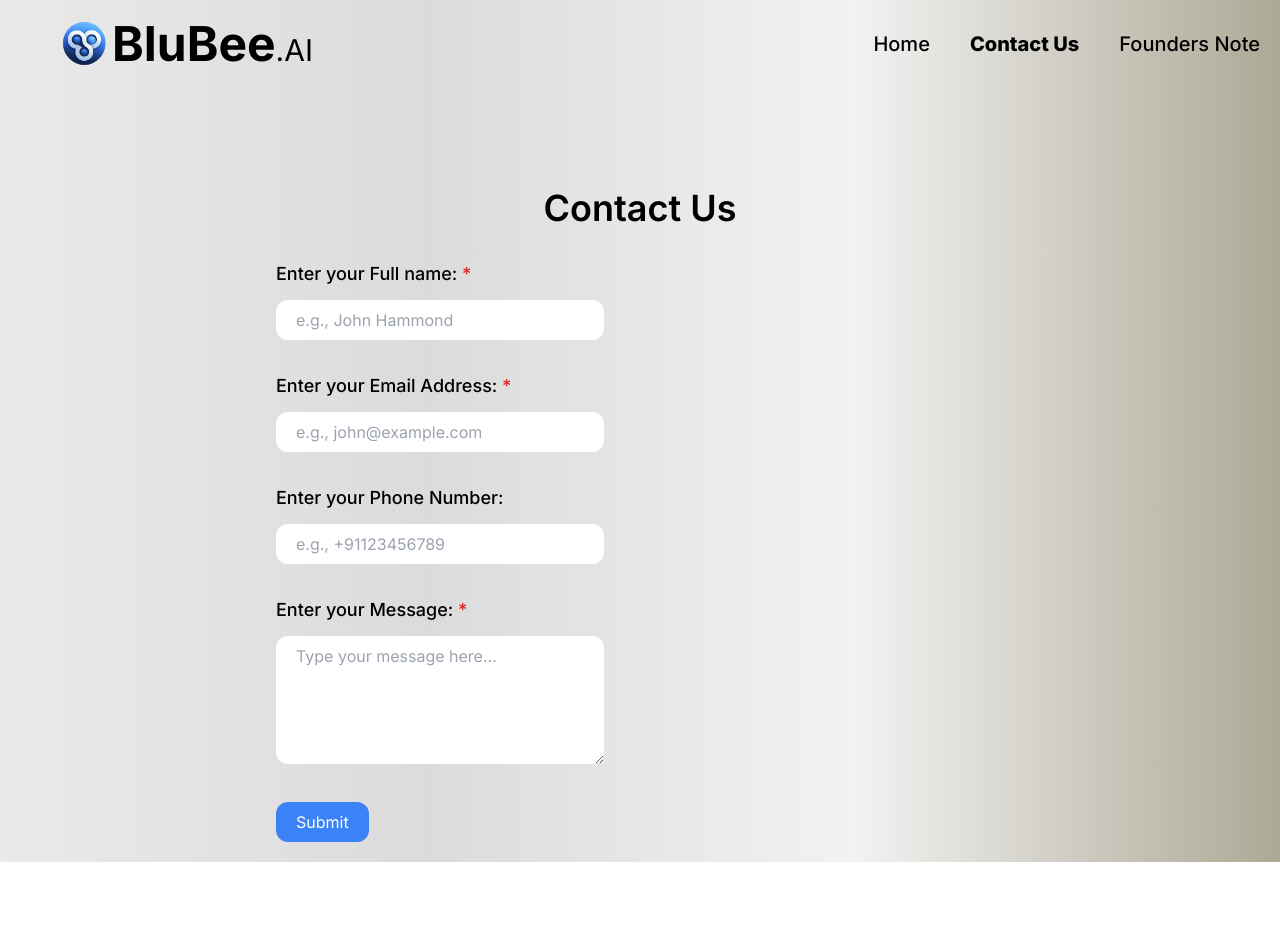
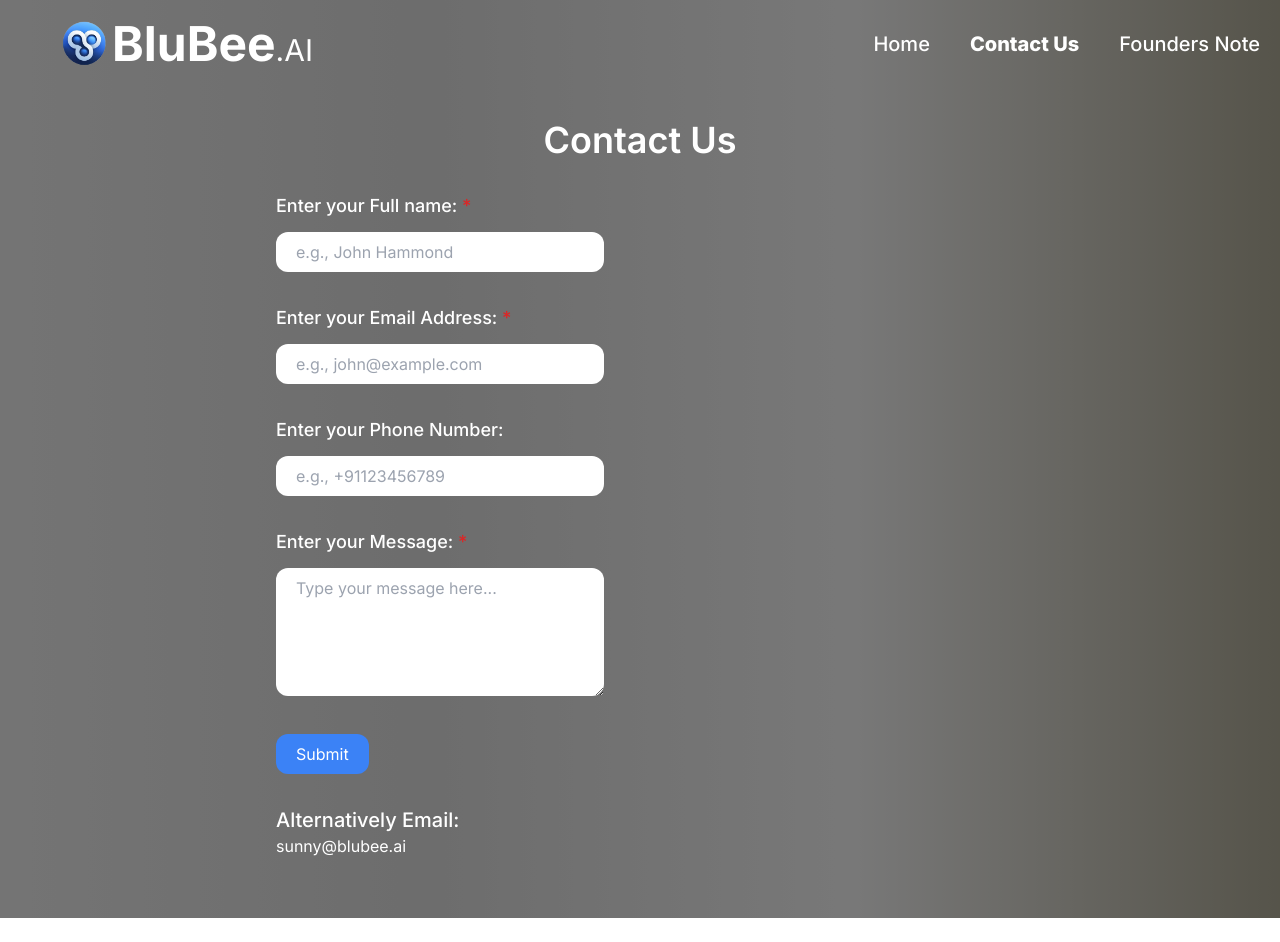
Before and after one commit to Arsooo-SunnY/blubee, a Next.js app: page /contact in a window 1280 px wide. Built offline with nearby package versions, Linux system fonts and the light colour scheme.

Commit message:
Update page.js

```diff
--- a/src/app/contact/page.js
+++ b/src/app/contact/page.js
@@ -31,7 +31,7 @@ const ContactUs = () => {
                 .from('contacts')
                 .insert([formData]);
             if (error) throw error;
-            alert('Form submitted successfully!');
+            alert('Thank you for contacting us! We have received your message.');
         } catch (error) {
             console.error('Error submitting form:', error.message);
             alert('Error submitting form. Please try again.');
@@ -44,32 +44,33 @@ const ContactUs = () => {
     };
 
     return (
-        <div className="bg-custom-gradient min-h-screen">
-            <nav className='flex items-center justify-between p-5 md:ml-10'>
+        <div className="bg-custom-gradient text-white min-h-screen">
+            <div className="bg-black bg-opacity-50 min-h-screen">
+                <nav className="flex items-center justify-between p-5 md:ml-10">
                     <Link href="/">
-                    <div className='flex items-center'>
-                        <img src={logoImage} alt="BluBee Logo" className='w-12 h-12 mr-1' />
+                        <div className="flex items-center">
+                            <img src={logoImage} alt="BluBee Logo" className="w-12 h-12 mr-1" />
                             <h1>
-                            <span className='text-3xl md:text-5xl font-bold'>BluBee</span>
-                            <span className='text-xl md:text-3xl'>.AI</span>
+                                <span className="text-3xl md:text-5xl font-bold">BluBee</span>
+                                <span className="text-xl md:text-3xl">.AI</span>
                             </h1>
                         </div>
                     </Link>
-                <div className='md:hidden'>
-                    <button onClick={() => setMenuOpen(!menuOpen)} className='text-white focus:outline-none'>
-                        <svg className='w-6 h-6' fill='none' stroke='currentColor' viewBox='0 0 24 24' xmlns='http://www.w3.org/2000/svg'>
+                    <div className="md:hidden">
+                        <button onClick={() => setMenuOpen(!menuOpen)} className="text-white focus:outline-none">
+                            <svg className="w-6 h-6" fill="none" stroke="currentColor" viewBox="0 0 24 24" xmlns="http://www.w3.org/2000/svg">
                                 {menuOpen ? (
-                                <path strokeLinecap='round' strokeLinejoin='round' strokeWidth='2' d='M6 18L18 6M6 6l12 12' />
+                                    <path strokeLinecap="round" strokeLinejoin="round" strokeWidth="2" d="M6 18L18 6M6 6l12 12" />
                                 ) : (
-                                <path strokeLinecap='round' strokeLinejoin='round' strokeWidth='2' d='M4 6h16M4 12h16M4 18h16' />
+                                    <path strokeLinecap="round" strokeLinejoin="round" strokeWidth="2" d="M4 6h16M4 12h16M4 18h16" />
                                 )}
                             </svg>
                         </button>
                     </div>
-                <div className={`md:flex hidden md:space-x-10 text-lg md:text-xl font-medium`}>
-                    <Link href="/" className='block py-2 md:py-0'>Home</Link>
-                    <Link href="/contact" className='block py-2 md:py-0 font-extrabold'>Contact Us</Link>
-                    <Link href="/about" className='block py-2 md:py-0'>Founders Note</Link>
+                    <div className="hidden md:flex md:space-x-10 text-lg md:text-xl font-medium">
+                        <Link href="/" className="block py-2 md:py-0">Home</Link>
+                        <Link href="/contact" className="block py-2 md:py-0 font-extrabold">Contact Us</Link>
+                        <Link href="/about" className="block py-2 md:py-0">Founders Note</Link>
                     </div>
                 </nav>
 
@@ -81,7 +82,7 @@ const ContactUs = () => {
                             exit="hidden"
                             variants={menuVariants}
                             transition={{ type: 'spring', stiffness: 300, damping: 30 }}
-                    className='fixed inset-0 z-50 flex flex-col items-center justify-center bg-gray-700 bg-opacity-90 text-white text-2xl'
+                            className="fixed inset-0 z-50 flex flex-col items-center justify-center bg-gray-700 bg-opacity-90 text-white text-2xl"
                         >
                             <button onClick={() => setMenuOpen(false)} className="absolute top-5 right-5 text-white">
                                 <svg className="w-8 h-8" fill="none" stroke="currentColor" viewBox="0 0 24 24" xmlns="http://www.w3.org/2000/svg">
@@ -89,66 +90,70 @@ const ContactUs = () => {
                                 </svg>
                             </button>
                             <div className="space-y-8 text-center text-white text-2xl">
-                            <Link href="/" onClick={() => setMenuOpen(false)}>Home</Link><br/><br/>
-                            <Link href="/contact" onClick={() => setMenuOpen(false)}>Contact Us</Link><br/><br/>
-                            <Link href="/about" onClick={() => setMenuOpen(false)}>Founders Note</Link><br/><br/>
+                                <Link href="/" onClick={() => setMenuOpen(false)}>Home</Link>
+                                <Link href="/contact" onClick={() => setMenuOpen(false)}>Contact Us</Link>
+                                <Link href="/about" onClick={() => setMenuOpen(false)}>Founders Note</Link>
                             </div>
                         </motion.div>
                     )}
                 </AnimatePresence>
 
-            <div className="w-full md:w-[60%] mx-auto space-y-8 my-20 p-5">
+                <div className="w-full md:w-[60%] mx-auto space-y-8 my-3 p-5">
                     <h1 className="text-4xl font-semibold text-center">Contact Us</h1>
                     <form onSubmit={handleSubmit} className="space-y-8">
                         <div className="space-y-3">
-                        <label htmlFor="uname" className="text-lg font-medium">Enter your Full name: <span className='text-red-600'>*</span></label><br />
+                            <label htmlFor="uname" className="text-lg font-medium">Enter your Full name: <span className="text-red-600">*</span></label><br/>
                             <input
                                 type="text"
                                 name="uname"
                                 id="uname"
                                 value={formData.uname}
                                 onChange={handleChange}
+                                maxLength={100}
                                 placeholder="e.g., John Hammond"
-                            className="px-5 py-2 rounded-xl w-full xl:w-[45%]"
+                                className="px-5 py-2 rounded-xl w-full xl:w-[45%] text-black"
                                 required
-                        /><br />
+                            />
                         </div>
                         <div className="space-y-3">
-                        <label htmlFor="email" className="text-lg font-medium">Enter your Email Address: <span className='text-red-600'>*</span></label><br />
+                            <label htmlFor="email" className="text-lg font-medium">Enter your Email Address: <span className="text-red-600">*</span></label><br/>
                             <input
                                 type="email"
                                 name="email"
                                 id="email"
                                 value={formData.email}
                                 onChange={handleChange}
+                                maxLength={100}
                                 placeholder="e.g., john@example.com"
-                            className="px-5 py-2 rounded-xl w-full xl:w-[45%]"
+                                className="px-5 py-2 rounded-xl w-full xl:w-[45%] text-black"
                                 required
-                        /><br />
+                            />
                         </div>
                         <div className="space-y-3">
-                        <label htmlFor="phone" className="text-lg font-medium">Enter your Phone Number:</label><br />
+                            <label htmlFor="phone" className="text-lg font-medium">Enter your Phone Number:</label><br/>
                             <input
                                 type="text"
                                 name="phone"
                                 id="phone"
                                 value={formData.phone}
                                 onChange={handleChange}
+                                maxLength={100}
                                 placeholder="e.g., +91123456789"
-                            className="px-5 py-2 rounded-xl w-full xl:w-[45%]"
-                        /><br />
+                                className="px-5 py-2 rounded-xl w-full xl:w-[45%] text-black"
+                            />
                         </div>
                         <div className="space-y-3">
-                        <label htmlFor="message" className="text-lg font-medium">Enter your Message: <span className='text-red-600'>*</span></label><br />
+                            <label htmlFor="message" className="text-lg font-medium">Enter your Message: <span className="text-red-600">*</span></label><br/>
                             <textarea
                                 name="message"
                                 id="message"
                                 value={formData.message}
                                 onChange={handleChange}
+                                maxLength={2000}
                                 placeholder="Type your message here..."
-                            className="px-5 py-2 rounded-xl w-full xl:w-[45%] h-32"
+                                className="px-5 py-2 rounded-xl w-full xl:w-[45%] h-32 text-black"
                                 required
-                        ></textarea><br />
+                            ></textarea>
                         </div>
                         <div>
                             <button type="submit" className="bg-blue-500 text-white px-5 py-2 rounded-xl">
@@ -156,6 +161,11 @@ const ContactUs = () => {
                             </button>
                         </div>
                     </form>
+                    <div className="pb-10">
+                        <p className="font-medium text-xl">Alternatively Email:</p>
+                        <a href="mailto: sunny@blubee.ai" target="_blank">sunny@blubee.ai</a>
+                    </div>
+                </div>
             </div>
         </div>
     );
```
Lines whose indentation alone changed are shown as unchanged.
